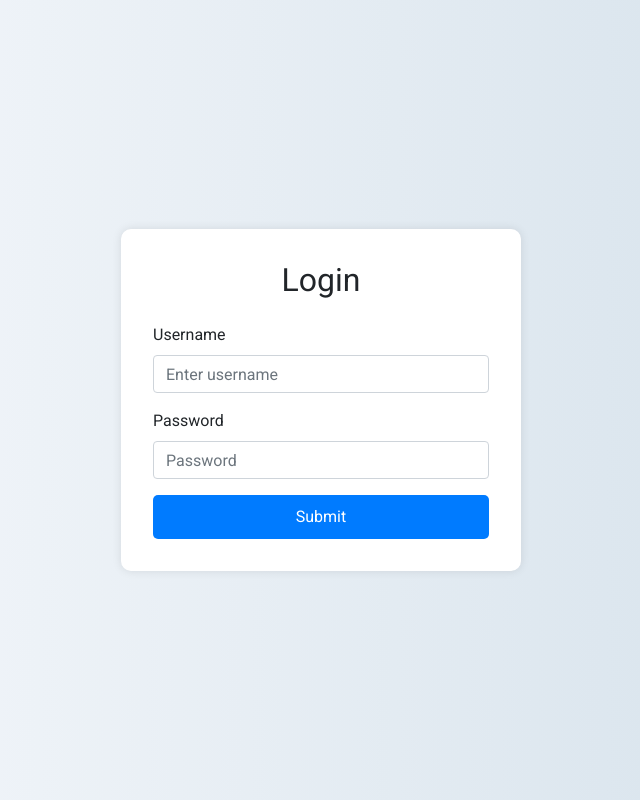
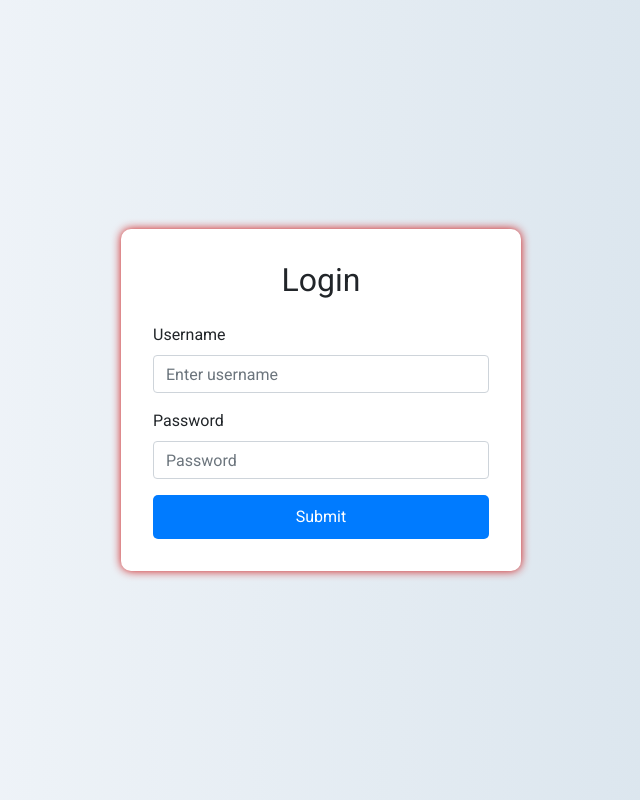
Before and after one commit to TechWithEthan/12-Standard-Nios-, a plain HTML site: page index.html in a window 1280 px wide. Shown: the whole page, without its empty margins (319-959 px from the left). Drawn offline with nearby package versions, Linux system fonts and the light colour scheme; some packages are replaced by stand-ins of ours; a script that the page names is missing.

Commit message:
Update styles for login.css
Signed-off-by: Ethan D'souza <tech.ethan.ds@gmail.com>

```diff
--- a/styles for login.css
+++ b/styles for login.css
@@ -19,7 +19,7 @@ body {
   background-color: #fff;
   padding: 2rem;
   border-radius: 10px;
-  box-shadow: 0px 0px 10px rgba(0, 0, 0, 0.1);
+  box-shadow: 0px 0px 10px rgb(207, 21, 21);
   max-width: 400px;
   width: 100%;
   transform: scale(0);
```
